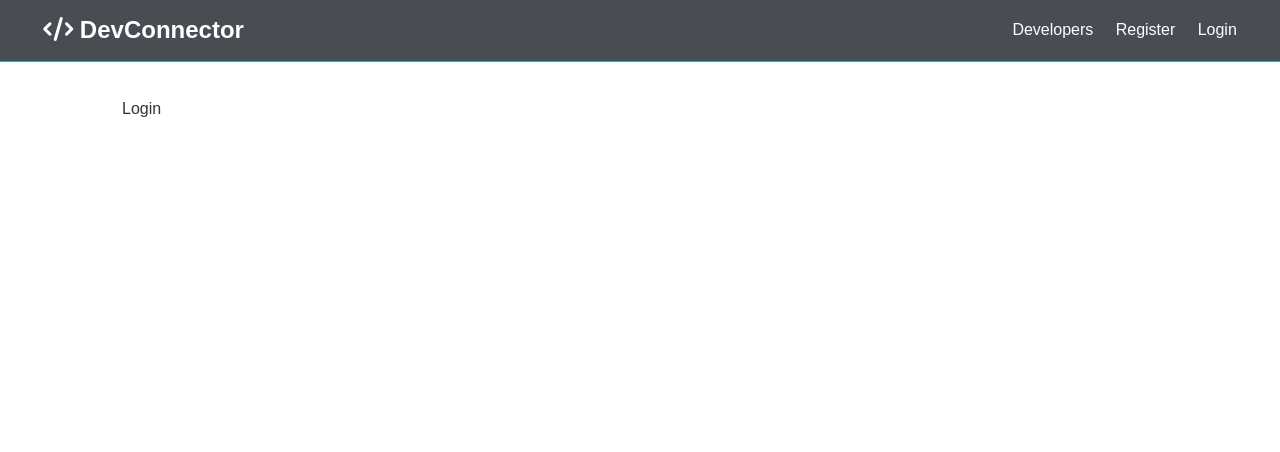
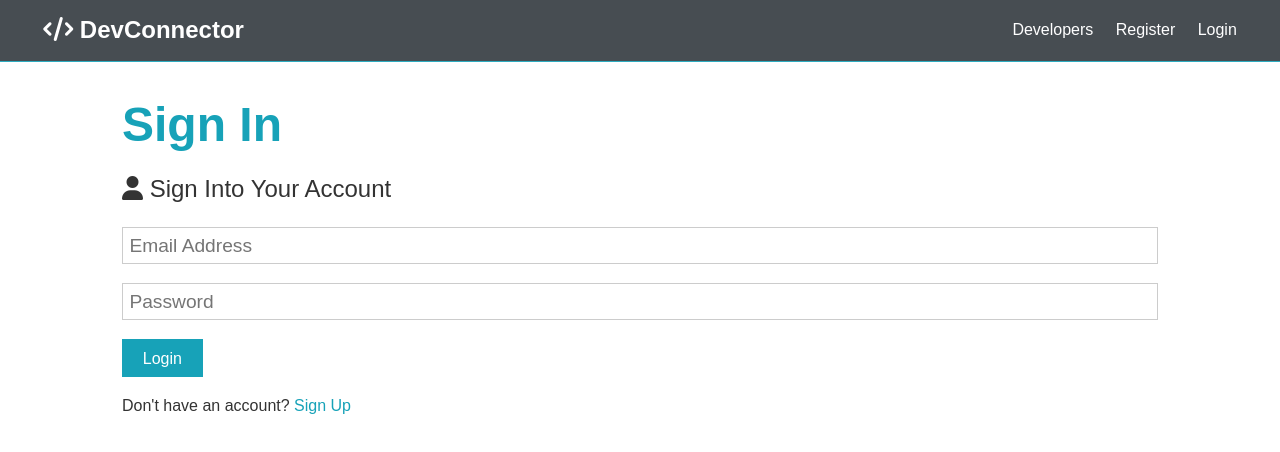
Before and after one commit to detoner777/MERN-stack-devConnector, a React (Create React App) app in the folder client/: page /login in a window 1280 px wide. Shown: the top 452 px of the page. Built offline with nearby package versions, Linux system fonts and the light colour scheme.

Commit message:
Login complit

```diff
--- a/client/src/components/auth/Login.js
+++ b/client/src/components/auth/Login.js
@@ -1,7 +1,57 @@
-import React from "react";
+import React, { Fragment, useState } from "react";
+import { Link } from "react-router-dom";
 
 const Login = () => {
-  return <div>Login</div>;
+  const [formData, setFormData] = useState({
+    email: "",
+    password: ""
+  });
+
+  const { email, password } = formData;
+
+  const onChange = e =>
+    setFormData({ ...formData, [e.target.name]: e.target.value });
+
+  const onSubmit = async e => {
+    e.preventDefault();
+    console.log("SUCCES");
+  };
+
+  return (
+    <Fragment>
+      <h1 className="large text-primary">Sign In</h1>
+      <p className="lead">
+        <i className="fas fa-user"></i> Sign Into Your Account
+      </p>
+      <form className="form" onSubmit={e => onSubmit(e)}>
+        <div className="form-group">
+          <input
+            type="email"
+            placeholder="Email Address"
+            name="email"
+            value={email}
+            onChange={e => onChange(e)}
+            required
+          />
+        </div>
+        <div className="form-group">
+          <input
+            type="password"
+            placeholder="Password"
+            name="password"
+            value={password}
+            onChange={e => onChange(e)}
+            minLength="6"
+          />
+        </div>
+
+        <input type="submit" className="btn btn-primary" value="Login" />
+      </form>
+      <p className="my-1">
+        Don't have an account? <Link to="/login">Sign Up</Link>
+      </p>
+    </Fragment>
+  );
 };
 
 export default Login;
--- a/client/src/components/auth/Register.js
+++ b/client/src/components/auth/Register.js
@@ -1,4 +1,5 @@
 import React, { Fragment, useState } from "react";
+import { Link } from "react-router-dom";
 
 const Register = () => {
   const [formData, setFormData] = useState({
@@ -13,12 +14,12 @@
   const onChange = e =>
     setFormData({ ...formData, [e.target.name]: e.target.value });
 
-  const onSubmit = e => {
+  const onSubmit = async e => {
     e.preventDefault();
     if (password !== password2) {
       console.log("Passwords do not match");
     } else {
-      console.log(formData);
+      console.log("SUCCES");
     }
   };
 
@@ -76,7 +77,7 @@
         <input type="submit" className="btn btn-primary" value="Register" />
       </form>
       <p className="my-1">
-        Already have an account? <a href="login.html">Sign In</a>
+        Already have an account? <Link to="/login">Sign In</Link>
       </p>
     </Fragment>
   );
```
